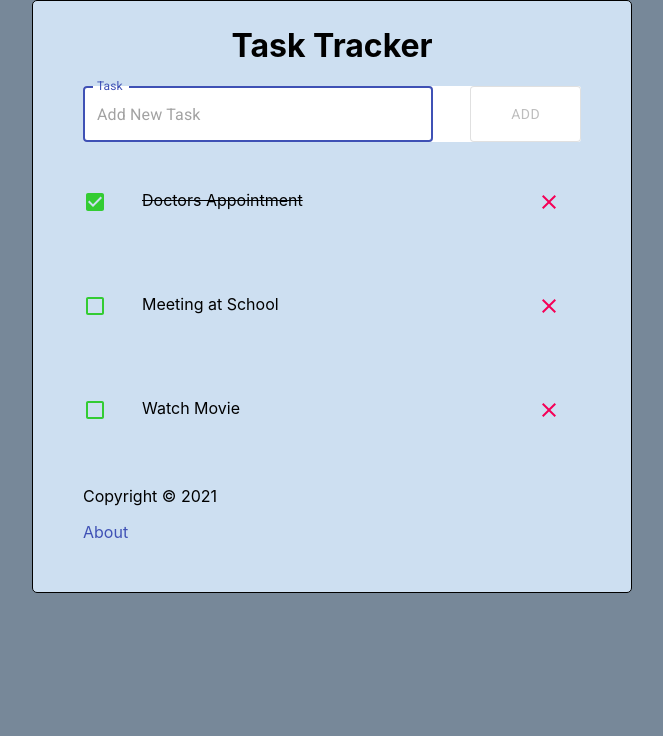
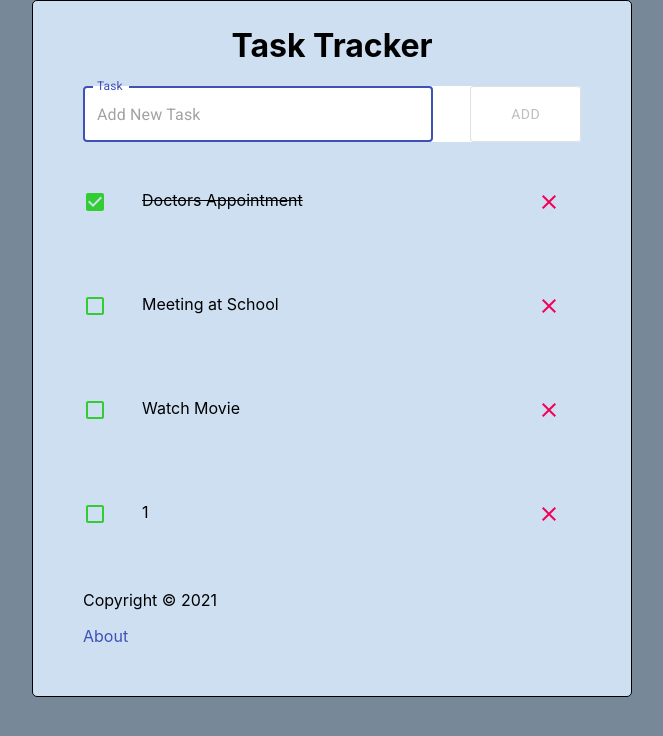
Before and after one commit to Andrew-Sparrow/TODO, a React (Create React App) app: page / in a window 1280 px wide. Shown: the top 736 px of the page, without its empty margins (308-971 px from the left). Built offline with nearby package versions, Linux system fonts and the light colour scheme; data requests are answered from the project's data file.

Commit message:
axios was added for add task

```diff
--- a/db.json
+++ b/db.json
@@ -14,6 +14,11 @@
       "isCompleted": false,
       "text": "Watch Movie",
       "id": "gUTYfKB"
+    },
+    {
+      "isCompleted": false,
+      "text": "1",
+      "id": "vuMv_-0"
     }
   ]
 }
--- a/src/App.jsx
+++ b/src/App.jsx
@@ -1,4 +1,6 @@
 import React, { useState, useEffect } from 'react';
+import axios from 'axios';
+
 import { BrowserRouter as Router, Route } from 'react-router-dom';
 
 import './App.css';
@@ -27,18 +29,15 @@ const App = () => {
   };
 
   const fetchTasks = async () => {
-    const response = await fetch(`${process.env.REACT_APP_API_PATH}:${process.env.REACT_APP_API_PORT}/tasks`);
-    const tasksFromServer = await response.json();
+    const response = await axios.get(`${process.env.REACT_APP_API_PATH}:${process.env.REACT_APP_API_PORT}/tasks`);
 
-    return tasksFromServer;
+    return response.data;
   };
 
   const fetchTask = async (id) => {
-    // const response = await fetch(`http://localhost:5000/tasks/${id}`);
-    const response = await fetch(`${process.env.REACT_APP_API_PATH}:${process.env.REACT_APP_API_PORT}/tasks/${id}`);
-    const task = await response.json();
+    const response = await axios.get(`${process.env.REACT_APP_API_PATH}:${process.env.REACT_APP_API_PORT}/tasks/${id}`);
 
-    return task;
+    return response.data;
   };
 
   useEffect(() => {
@@ -53,22 +52,22 @@ const App = () => {
   const addTask = async (task) => {
     const isCompleted = false;
     const newTask = { isCompleted, ...task };
+    const baseTasksURL = `${process.env.REACT_APP_API_PATH}:${process.env.REACT_APP_API_PORT}`;
+    const urlRequest = '/tasks';
 
-    const response = await fetch(`${process.env.REACT_APP_API_PATH}:${process.env.REACT_APP_API_PORT}/tasks`, {
-      method: 'POST',
-      headers: {
-        'Content-type': 'application/json',
-      },
-      body: JSON.stringify(newTask),
+    const axiosInstance = axios.create({
+      baseURL: baseTasksURL,
+      headers: { 'content-type': 'application/json' },
+      responseType: 'json',
     });
 
-    const taskFromServer = await response.json();
+    const response = await axiosInstance.post(urlRequest, JSON.stringify(newTask));
 
-    setTasks([...tasks, taskFromServer]);
+    setTasks([...tasks, response.data]);
   };
 
   const deleteTask = async (id) => {
-    await fetch(`http://localhost:5000/tasks/${id}`, {
+    await fetch(`${process.env.REACT_APP_API_PATH}:${process.env.REACT_APP_API_PORT}/tasks/${id}`, {
       method: 'DELETE',
     });
 
```
Also changed, not shown: 2 other files (tests, documents, lock files or other folders).
